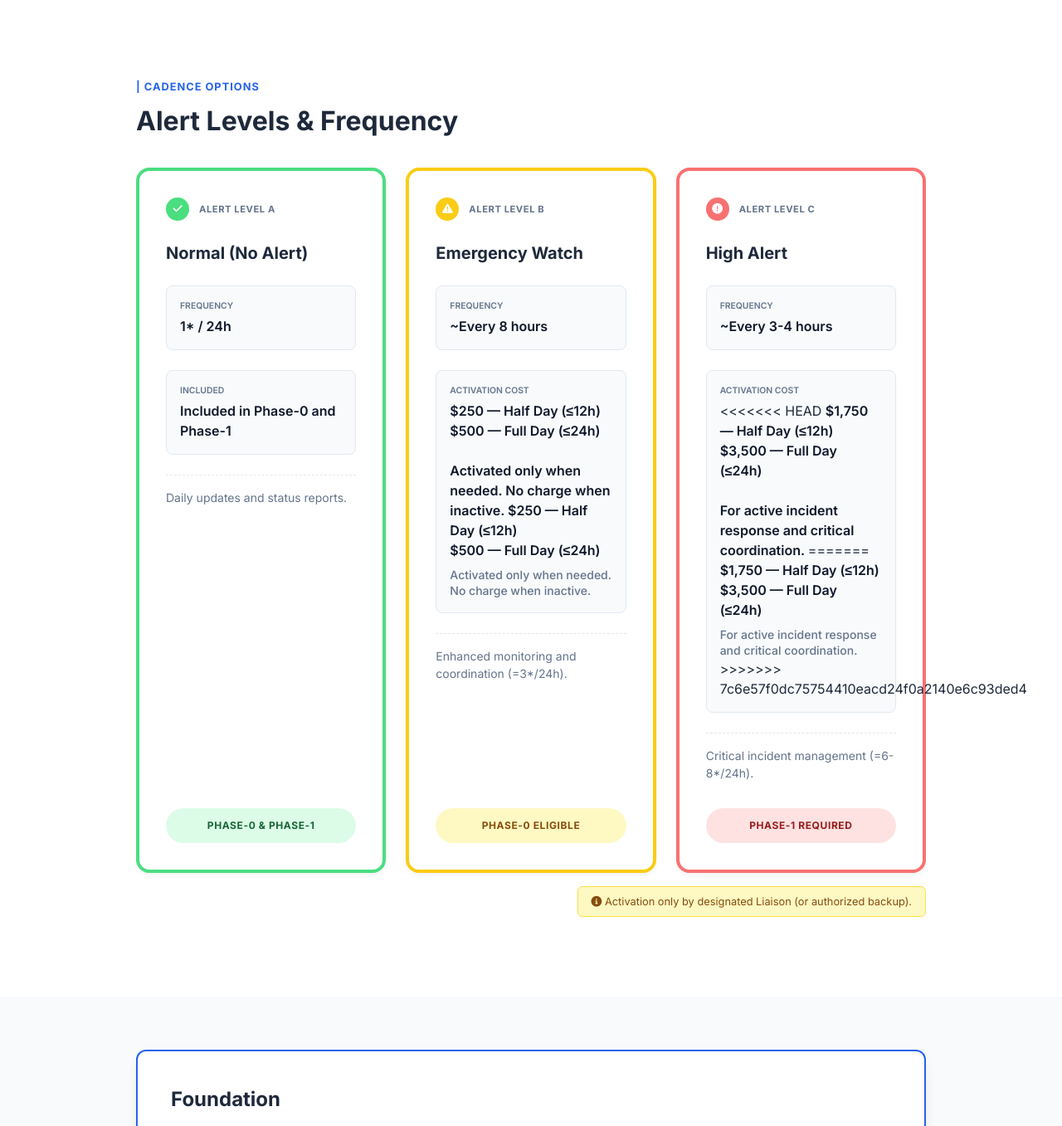
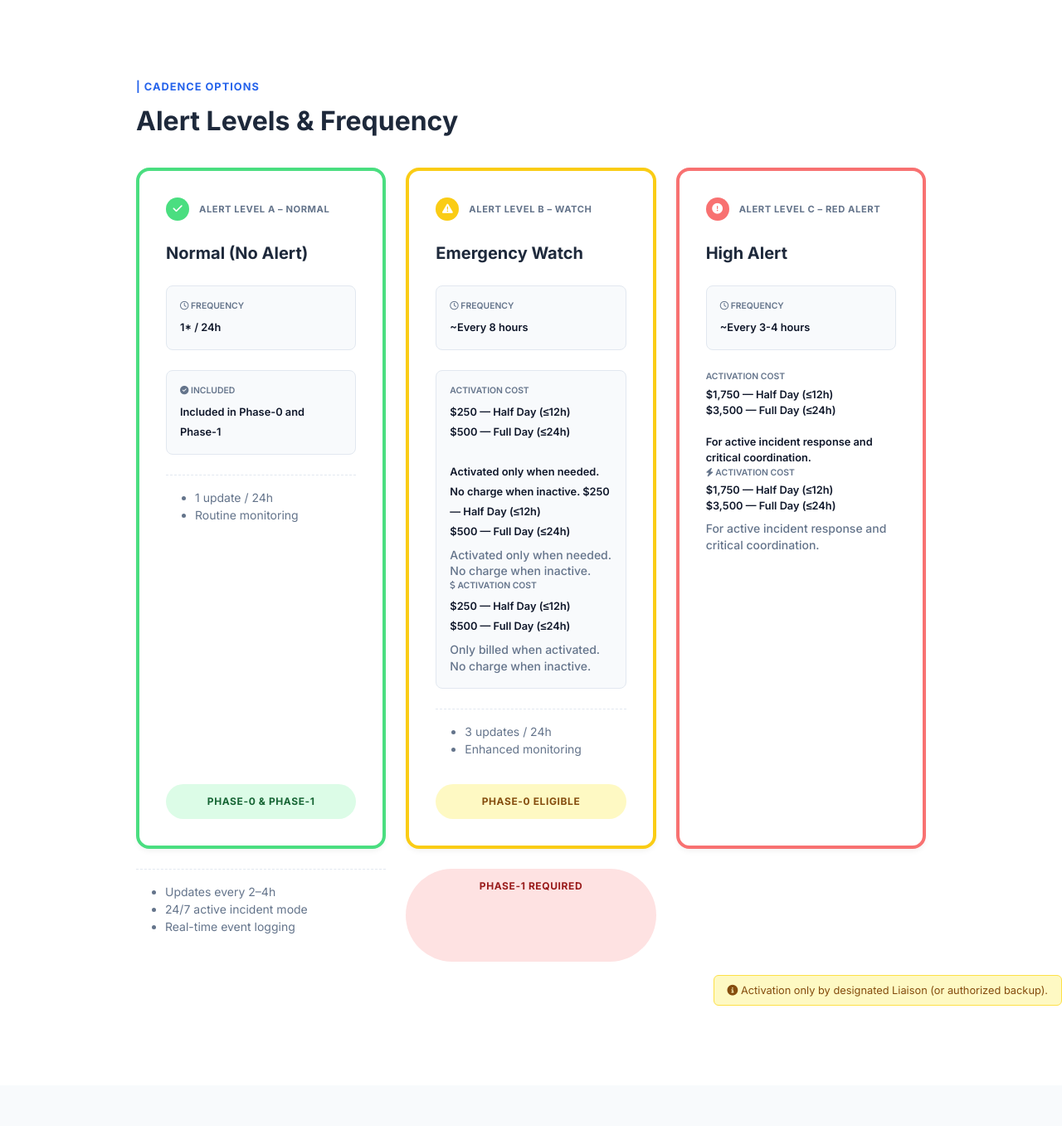
Before and after one commit to Aparnamuppanamaven/Resilience_updated, a Django app: page / in a window 1280 px wide. Shown: the part 2951-4308 px from the top of the page at 83% size. Run offline with Django 5.2, Linux system fonts and the light colour scheme; parts of the project's set-up code (start-up, migrations or seed data) failed here and were passed over.

Commit message:
ui changes alerts text

```diff
--- a/core/templates/core/index.html
+++ b/core/templates/core/index.html
@@ -181,31 +181,36 @@
             <div class="alert-card level-a">
                 <div class="alert-header">
                     <div class="alert-icon"><i class="fa-solid fa-check"></i></div>
-                    <span class="alert-badge">ALERT LEVEL A</span>
+                    <span class="alert-badge">ALERT LEVEL A  – NORMAL</span>
                 </div>
                 <h3>Normal (No Alert)</h3>
                 <div class="frequency-box">
-                    <span class="freq-label">Frequency</span>
+                    <span class="freq-label"><i class="fa-regular fa-clock"></i>    Frequency</span>
                     <span class="freq-value">1* / 24h</span>
                 </div>
                 <div class="frequency-box">
-                    <span class="freq-label">INCLUDED</span>
+                    <span class="freq-label"><i class="fa-solid fa-circle-check"></i> INCLUDED</span>
                     <span class="freq-value">Included in Phase-0 and Phase-1</span>
                 </div>
-                <p class="alert-desc">Daily updates and status reports.</p>
+                <div class="alert-desc">
+                    <ul class="alert-points">
+                    <li>1 update / 24h</li>
+                    <li>Routine monitoring</li>
+                </ul></div>
                 <div class="status-bar bar-green">PHASE-0 & PHASE-1</div>
             </div>
             <div class="alert-card level-b">
                 <div class="alert-header">
                     <div class="alert-icon"><i class="fa-solid fa-triangle-exclamation"></i></div>
-                    <span class="alert-badge">ALERT LEVEL B</span>
+                    <span class="alert-badge">ALERT LEVEL B – WATCH</span>
                 </div>
                 <h3>Emergency Watch</h3>
                 <div class="frequency-box">
-                    <span class="freq-label">Frequency</span>
+                    <span class="freq-label"><i class="fa-regular fa-clock"></i> Frequency</span>
                     <span class="freq-value">~Every 8 hours</span>
                 </div>
                 <div class="frequency-box">
+
                     <span class="freq-label">ACTIVATION COST</span>
 
                     <span class="freq-value">
@@ -215,35 +220,47 @@
                     </span>
                     <span class="freq-value">$250 — Half Day (≤12h)<br>$500 — Full Day (≤24h)</span>
                     <span style="display:block;margin-top:0.5rem;font-size:0.875rem;font-weight:500;color:var(--text-secondary);line-height:1.4;">Activated only when needed. No charge when inactive.</span>
+                    <span class="freq-label"><i class="fa-solid fa-dollar-sign"></i> ACTIVATION COST</span>
+                    <span class="freq-value">$250 — Half Day (≤12h)<br>$500 — Full Day (≤24h)</span>
+                    <span style="display:block;margin-top:0.5rem;font-size:0.875rem;font-weight:500;color:var(--text-secondary);line-height:1.4;">Only billed when activated. No charge when inactive.</span>
 
                 </div>
-                <p class="alert-desc">Enhanced monitoring and coordination (=3*/24h).</p>
+                <div class="alert-desc"> <ul class="alert-points">
+                    <li>3 updates / 24h</li>
+                    <li>Enhanced monitoring</li>
+                </ul></div>
                 <div class="status-bar bar-yellow">PHASE-0 ELIGIBLE</div>
             </div>
             <div class="alert-card level-c">
                 <div class="alert-header">
                     <div class="alert-icon"><i class="fa-solid fa-circle-exclamation"></i></div>
-                    <span class="alert-badge">ALERT LEVEL C</span>
+                    <span class="alert-badge">ALERT LEVEL C – RED ALERT</span>
                 </div>
                 <h3>High Alert</h3>
                 <div class="frequency-box">
-                    <span class="freq-label">Frequency</span>
+                    <span class="freq-label"><i class="fa-regular fa-clock"></i> Frequency</span>
                     <span class="freq-value">~Every 3-4 hours</span>
                 </div>
-                <div class="frequency-box">
+
                     <span class="freq-label">ACTIVATION COST</span>
-<<<<<<< HEAD
+
                     <span class="freq-value">
                         $1,750 — Half Day (≤12h)<br>
                         $3,500 — Full Day (≤24h)<br><br>
                         For active incident response and critical coordination.
                     </span>
-=======
+
+                    <span class="freq-label"> <i class="fa-solid fa-bolt"></i> ACTIVATION COST</span>
+
                     <span class="freq-value">$1,750 — Half Day (≤12h)<br>$3,500 — Full Day (≤24h)</span>
                     <span style="display:block;margin-top:0.5rem;font-size:0.875rem;font-weight:500;color:var(--text-secondary);line-height:1.4;">For active incident response and critical coordination.</span>
->>>>>>> 7c6e57f0dc75754410eacd24f0a2140e6c93ded4
                 </div>
-                <p class="alert-desc">Critical incident management (=6-8*/24h).</p>
+                <div class="alert-desc">
+                <ul class="alert-points">
+                    <li>Updates every 2–4h</li>
+                    <li>24/7 active incident mode</li>
+                    <li>Real-time event logging</li>
+                </ul></div>
                 <div class="status-bar bar-red">PHASE-1 REQUIRED</div>
             </div>
         </div>
--- a/static/css/styles.css
+++ b/static/css/styles.css
@@ -1598,7 +1598,10 @@ body {
 .freq-value {
     font-weight: 600;
     color: #0f172a;
-    font-size: 1rem;
+    font-size: 0.8rem;
+}
+.alert-points {
+    margin: 0 0 0 35px;
 }
 
 .alert-desc {
```
